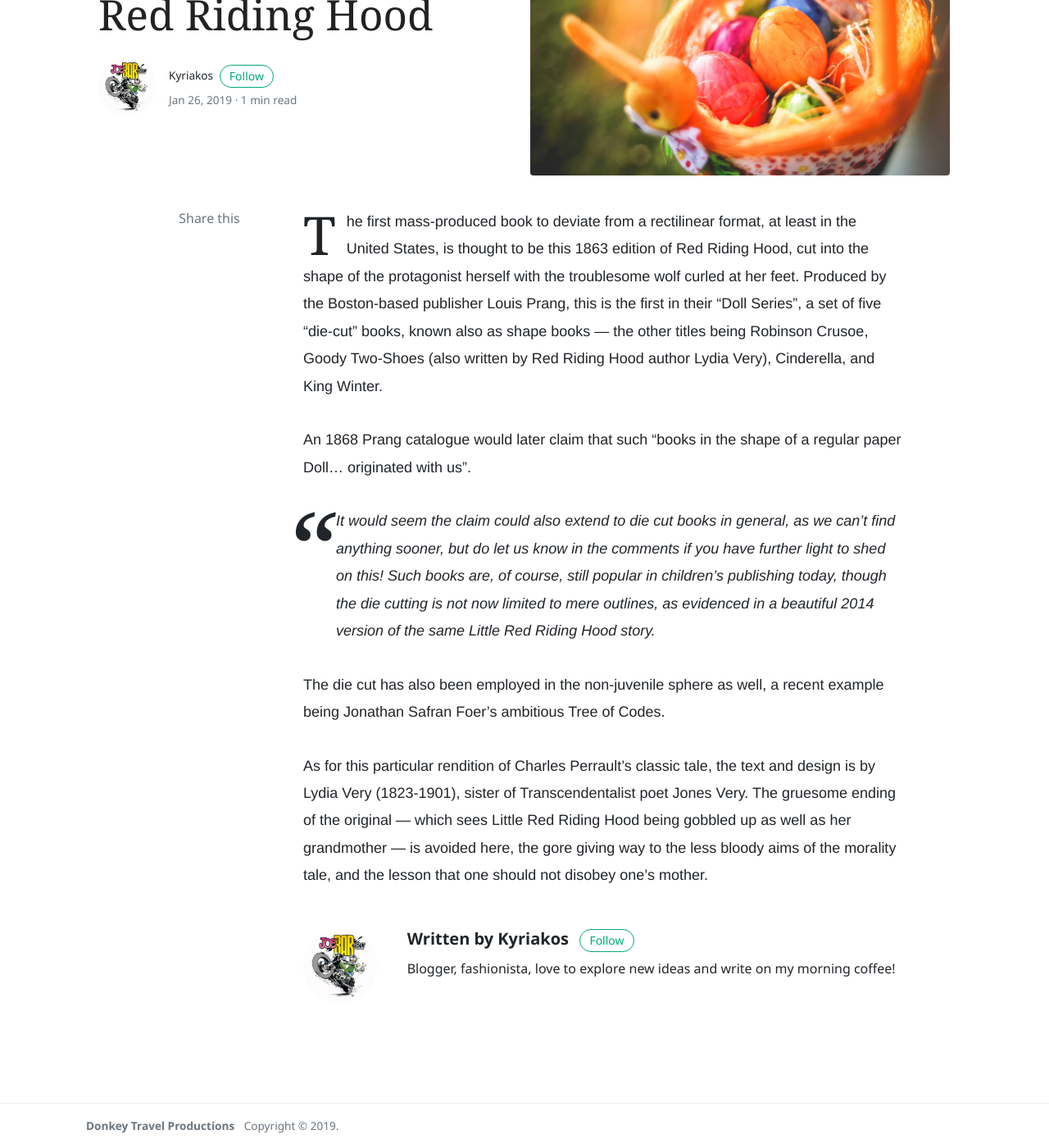
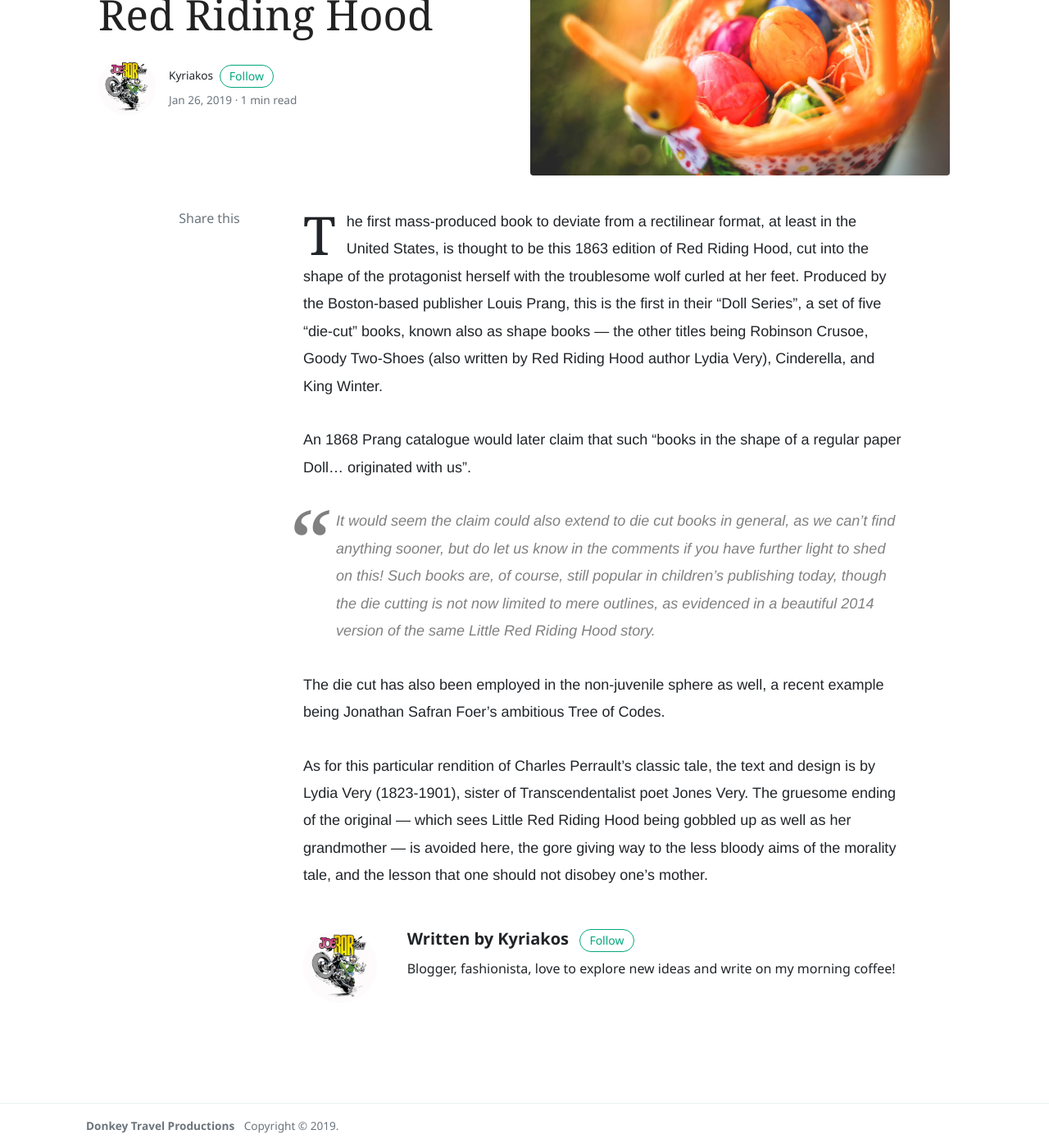
Before and after one commit to donkeytravel/donkeytravel.github, a Jekyll site: the page built from _posts/2019-01-26-red-riding.md, in a window 1280 px wide and 1400 px high, scrolled down 227 px. Shown: the whole window at 82% size. Built offline with Jekyll 4.4.1, drawn with Linux system fonts in a browser that asks for light colours; nearby versions of some CDN libraries; comment, search, counter and statistics services are not loaded.

Commit message:
Smaller quotes

```diff
--- a/assets/css/theme.css
+++ b/assets/css/theme.css
@@ -671,16 +671,18 @@ article blockquote {
 	margin-left:0px;
 	font-style:italic;
 	position:relative;
+    color: grey;
 }
 article blockquote:before {
 	content:"“";
 	font-family:Georgia;
-	font-size:8rem;
+	font-size:7rem;
 	margin:-1rem 2rem 0 -3.9rem;
 	position:absolute;
 	opacity:1;
 	float:left;
 	line-height:1;
+    color: grey;
 }
 article:first-letter {
     font-family: Georgia,Times,"Times New Roman",serif;
```
